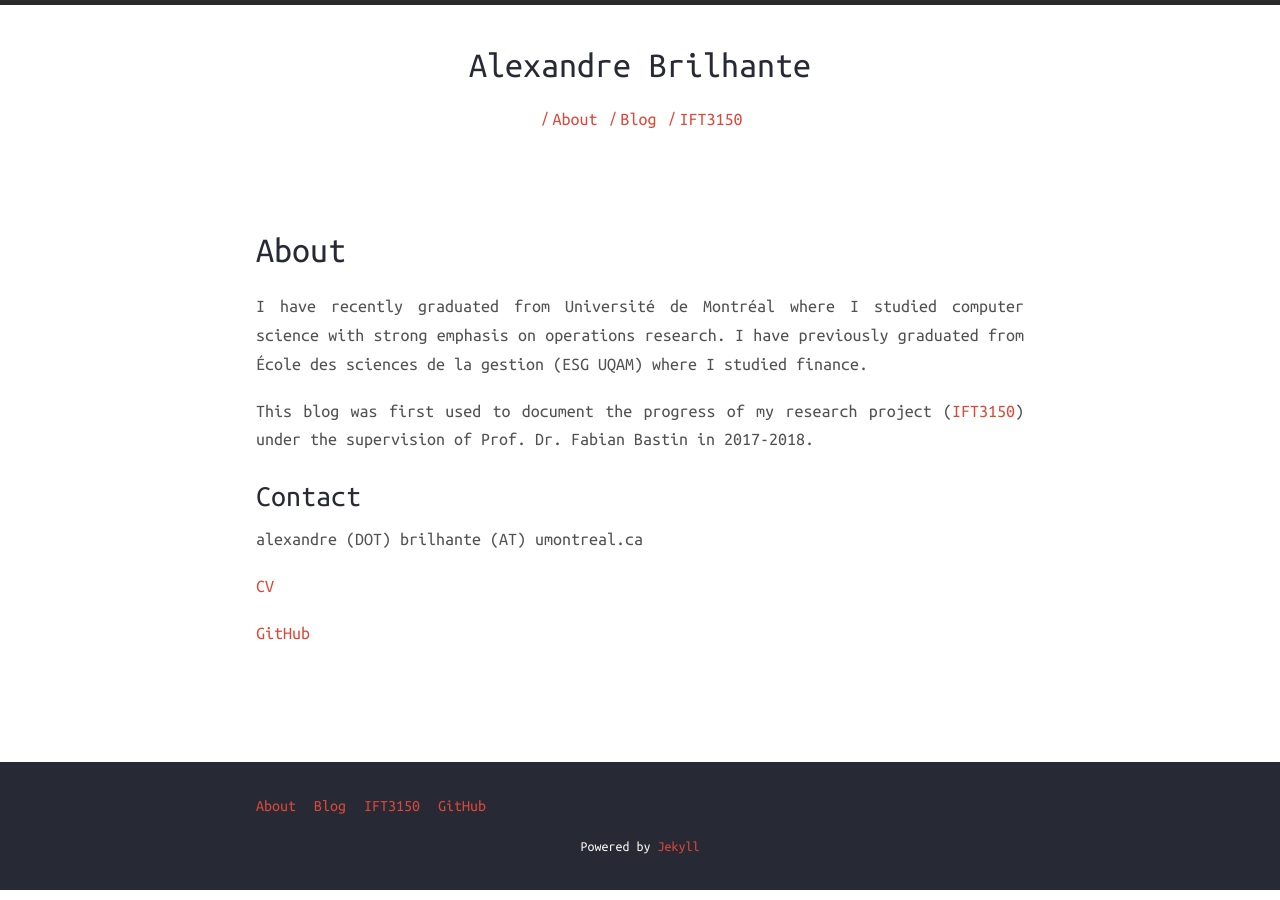
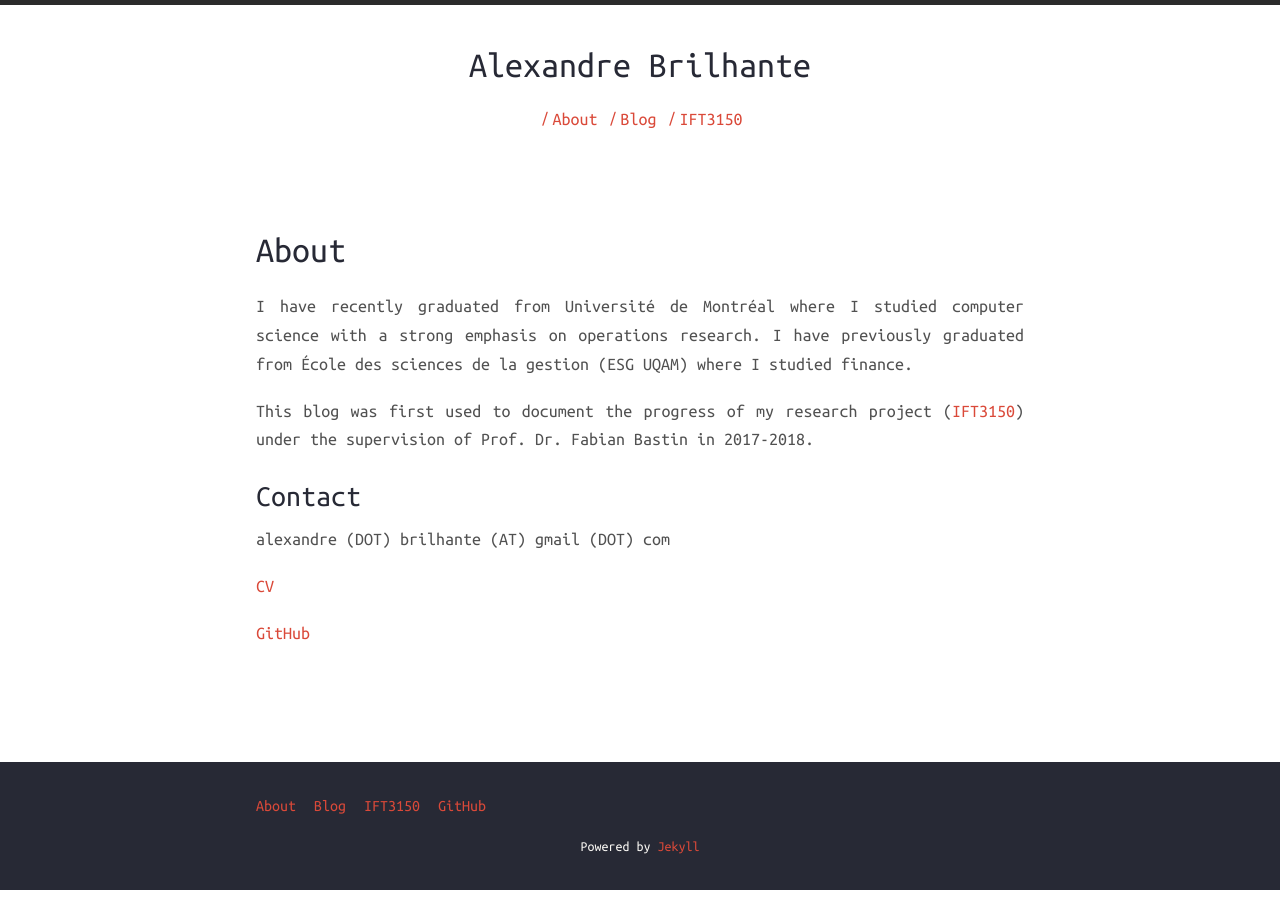
Before and after one commit to brilhana/brilhana.github.io, a Jekyll site: the page built from about.md, in a window 1280 px wide. Built offline with Jekyll 4.4.1, drawn with Linux system fonts in a browser that asks for light colours; nearby versions of some CDN libraries.

Commit message:
Edited contact.

```diff
--- a/about.md
+++ b/about.md
@@ -4,12 +4,12 @@ title: About
 permalink: /about/
 ---
 
-I have recently graduated from Université de Montréal where I studied computer science with strong emphasis on operations research. I have previously graduated from École des sciences de la gestion (ESG UQAM) where I studied finance.
+I have recently graduated from Université de Montréal where I studied computer science with a strong emphasis on operations research. I have previously graduated from École des sciences de la gestion (ESG UQAM) where I studied finance.
 
 This blog was first used to document the progress of my research project ([IFT3150](http://brilhana.github.io/IFT3150/)) under the supervision of Prof. Dr. Fabian Bastin in 2017-2018.
 
 ### Contact
-alexandre (DOT) brilhante (AT) umontreal.ca
+alexandre (DOT) brilhante (AT) gmail (DOT) com
 
 [CV](http://brilhana.github.io/assets/AlexandreBrilhanteCV.pdf)
 
```
Also changed, not shown: 1 other file.
